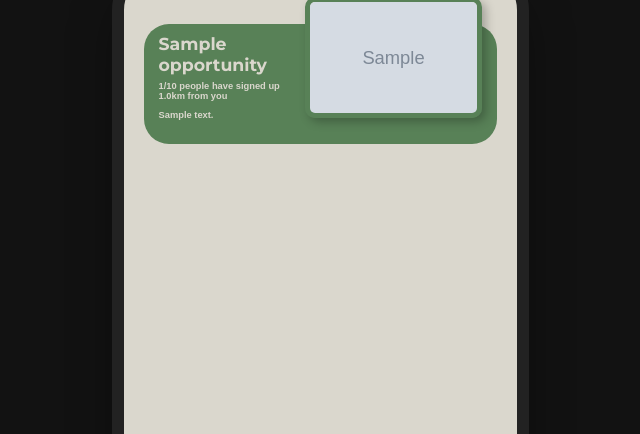
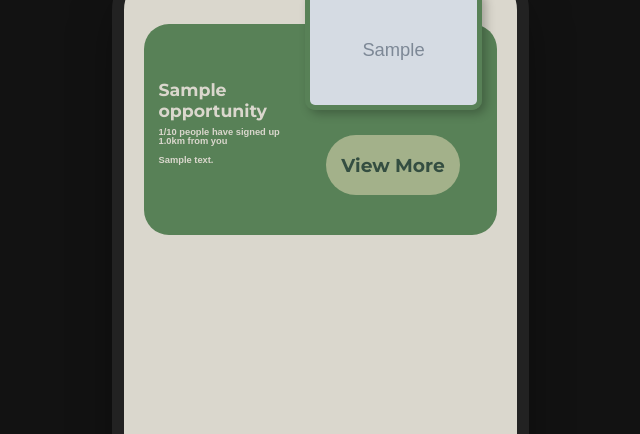
Before and after one commit to dastarruer/volunteering-app, a Django app: page / in a window 1280 px wide. Shown: the top 434 px of the page, without its empty margins (320-960 px from the left). Run offline with Django 5.2, Linux system fonts and the light colour scheme; tables that the repository leaves empty hold one stand-in row (values such as "Sample post"); grey boxes marked "Sample" are stand-in pictures; some web fonts are replaced.

Commit message:
Add view more button

```diff
--- a/volunteering_app/opportunities/static/css/list.css
+++ b/volunteering_app/opportunities/static/css/list.css
@@ -16,18 +16,6 @@ ul {
   padding: 15px;
   margin-top: 30px;
   margin-bottom: 30px;
-}
-
-.opportunity-col-2 {
-  flex-shrink: 0; /* Prevents the image from shrinking if text is long */
-  margin-top: -50px;
-}
-
-.opportunity-img {
-  object-fit: cover; /* Crops the image to fit the dimensions without stretching */
-  border-radius: 10px;
-  border: 5px solid #588157;
-  box-shadow: 4px 4px 10px 0px rgba(0, 0, 0, 0.25);
 }
 
 .opportunity-col-1 {
@@ -53,3 +41,47 @@ ul {
 .description {
   font-size: 7pt;
 }
+
+.opportunity-col-2 {
+  flex-shrink: 0; /* Prevents the image from shrinking if text is long */
+  margin-top: -50px;
+  display: flex;
+  flex-direction: column;
+}
+
+.opportunity-img {
+  object-fit: cover; /* Crops the image to fit the dimensions without stretching */
+  border-radius: 10px;
+  border: 5px solid #588157;
+  box-shadow: 4px 4px 10px 0px rgba(0, 0, 0, 0.25);
+}
+
+.view-more {
+  display: block;
+  margin: 25px auto;
+  width: 110px;
+  text-align: center;
+
+  padding-left: 12px;
+  padding-right: 12px;
+
+  background-color: #a3b18a;
+  color: #344e41;
+
+  text-decoration: none;
+  font-size: 14pt;
+
+  border-radius: 30px;
+  border: none;
+  cursor: pointer;
+
+  transition: transform 0.1s ease;
+}
+
+.view-more:hover {
+  background-color: #B8C4A6;
+}
+
+.view-more:active {
+  transform: scale(0.96);
+}
--- a/volunteering_app/opportunities/templates/list.html
+++ b/volunteering_app/opportunities/templates/list.html
@@ -28,6 +28,10 @@
                              width="167"
                              height="111"
                              class="opportunity-img">
+                        <a href="{% url 'opportunities:opportunity' opportunity.pk %}"
+                           class="view-more montserrat-bold">
+                            <p>View More</p>
+                        </a>
                     </div>
                 </div>
             </li>
```
